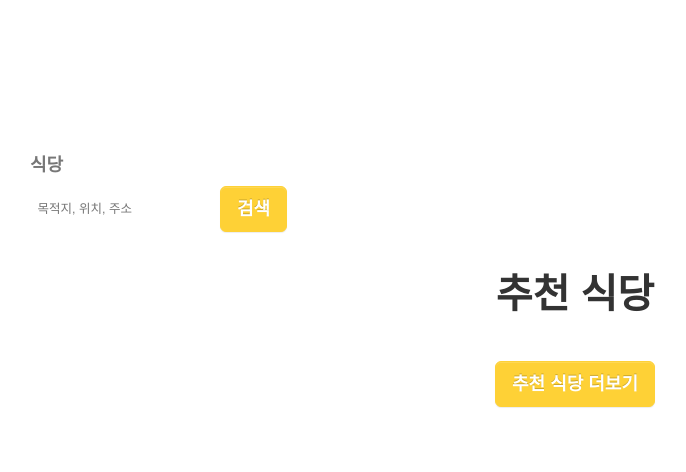
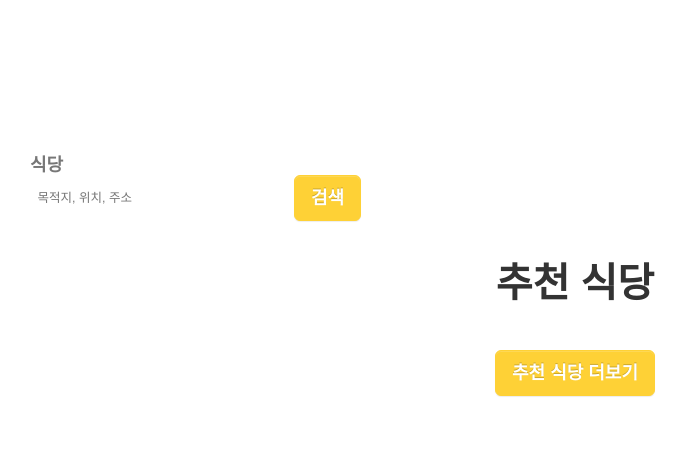
Before and after one commit to jowoojun/Myong_Go_Pa, a Node server app: page / in a window 1280 px wide. Shown: the part 787-1259 px from the top of the page, without its empty margins (65-751 px from the left). After the commit the page ends 1184 px from the top, so only its background shows below. Run offline with Node 20, Linux system fonts and the light colour scheme; data that the repository does not hold is empty; some libraries are stand-ins or nearby versions.

Commit message:
add search

```diff
--- a/public/stylesheets/search-box.css
+++ b/public/stylesheets/search-box.css
@@ -18,6 +18,32 @@
     border-radius: .25rem;
     margin-bottom: .75rem;
 }
+
+.form {
+  position: relative; }
+  .form input {
+    width: 20em; }
+  .form .fa-spin {
+    display: none;
+    position: absolute;
+    left: 21em;
+    top: 0.5em; }
+  .form.loading .fa-spin {
+    display: block; }
+  .form .suggest-box {
+    position: absolute;
+    background-color: #212427;
+    color: #fff;
+    margin: 0;
+    padding: 0; }
+    .form .suggest-box li {
+      padding: 0.5em 1em;
+      cursor: pointer;
+      list-style-type: none; }
+      .form .suggest-box li:hover {
+        background-color: #659CD8; }
+
+
 #datetimepicker6 {
     white-space: nowrap;
     font-size: 15px;
--- a/routes/index.js
+++ b/routes/index.js
@@ -16,7 +16,7 @@ var hasher = pbkdf2Password();
 router.use(passport.initialize());
 router.use(passport.session());
 
-var countries = ["폴주니어", "산골식당"];
+var countries = ["폴주니어", "산골식당", "스시집"];
 
 
 
--- a/views/includes/topnav.jade
+++ b/views/includes/topnav.jade
@@ -22,5 +22,3 @@ nav#mainNav.navbar.navbar-custom.navbar-fixed-top
                     a.page-scroll(href='/users/#{currentUser._id}') Profile
                 li
                     a.page-scroll(href='/signout') Signout
-
-  script(src='/javascripts/autocomplete.js')
--- a/views/index.jade
+++ b/views/index.jade
@@ -12,12 +12,20 @@ block content
   section#serch(style='margin: 0 80px')
     .container
       form(id='search-form', action='/search', method='POST')
-        ul.list-inline
-          li
-            h4.control-label.label-custom(for='search', style='text-align: left') 식당
-            input.serch-form.input-lg(name='search', id='search', type='text', placeholder='목적지, 위치, 주소')
-          li
-            button.btn.btn-primary.btn-lg(type='submit' form='search-form') 검색
+          ul.list-inline
+            li
+             .form.group
+                h4.control-label.label-custom(for='search', style='text-align: left') 식당
+                input.serch-form(name='search', id='search', type='text', placeholder='목적지, 위치, 주소')
+            li
+              .form.group
+                i.fa.fa-spin.fa-spinner
+                button.btn.btn-primary.btn-lg(type='submit' form='search-form') 검색
+          .form.group
+            ul.suggest-box
+
+
+
 
 
     .row(style='margin: 30px')
@@ -46,27 +54,9 @@ block content
                 a.card-link(href='/rests/#{rest.id}') 상세보기
     .row(style='text-align: center')
         a.btn.btn-primary.btn-lg(href='/more') 추천 식당 더보기
-    //- .container
-    //-     each rest in rests
-    //-         .row(style="margin-bottom:20px;")
-    //-             .col-md-7
-    //-                 if rest.filePath
-    //-                     a(href='/rests/#{rest.id}')
-    //-                         img.img-responsive(src=rest.filePath alt="사진" style="width:700px; height:300px")
-    //-                 else
-    //-                     a(href='/rests/#{rest.id}')
-    //-                         img.img-responsive(src='http://placehold.it/700x300', alt='사진')
-    //-                 |
-    //-             .col-md-5
-    //-                 h3=rest.title
-    //-                 |
-    //-                 h4=rest.category
-    //-                 |
-    //-                 p=rest.description
-    //-                 |
-    //-                 a.btn.btn-primary(href='/rests/#{rest.id}') 상세보기
-    //-                     span.glyphicon.glyphicon-chevron-right
+
     link(href='/stylesheets/search-box.css', rel='stylesheet')
+    script(src='/javascripts/autocomplete.js')
     script.
       $('.carousel').carousel({
           interval: 1000 //changes the speed
```
